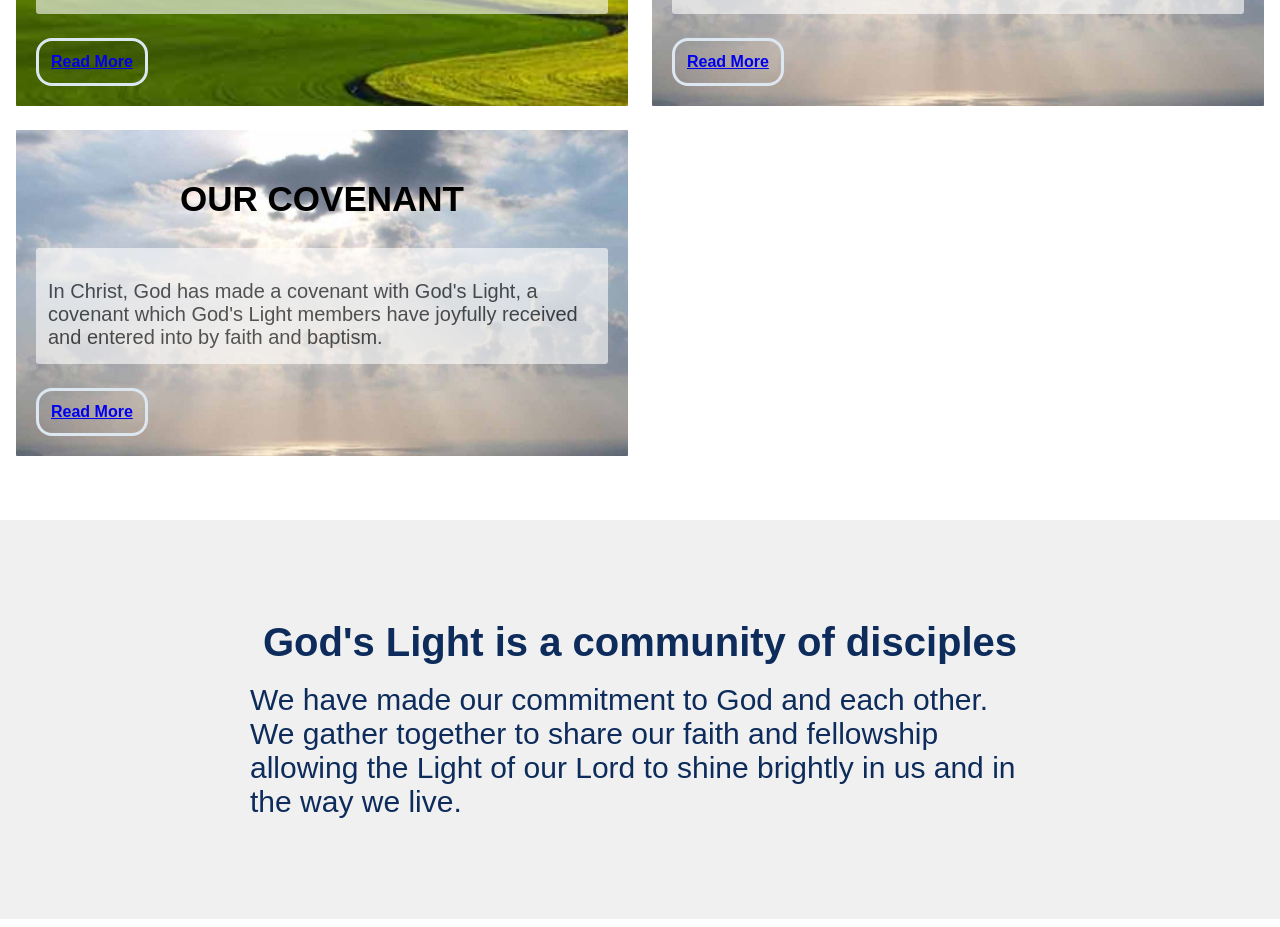
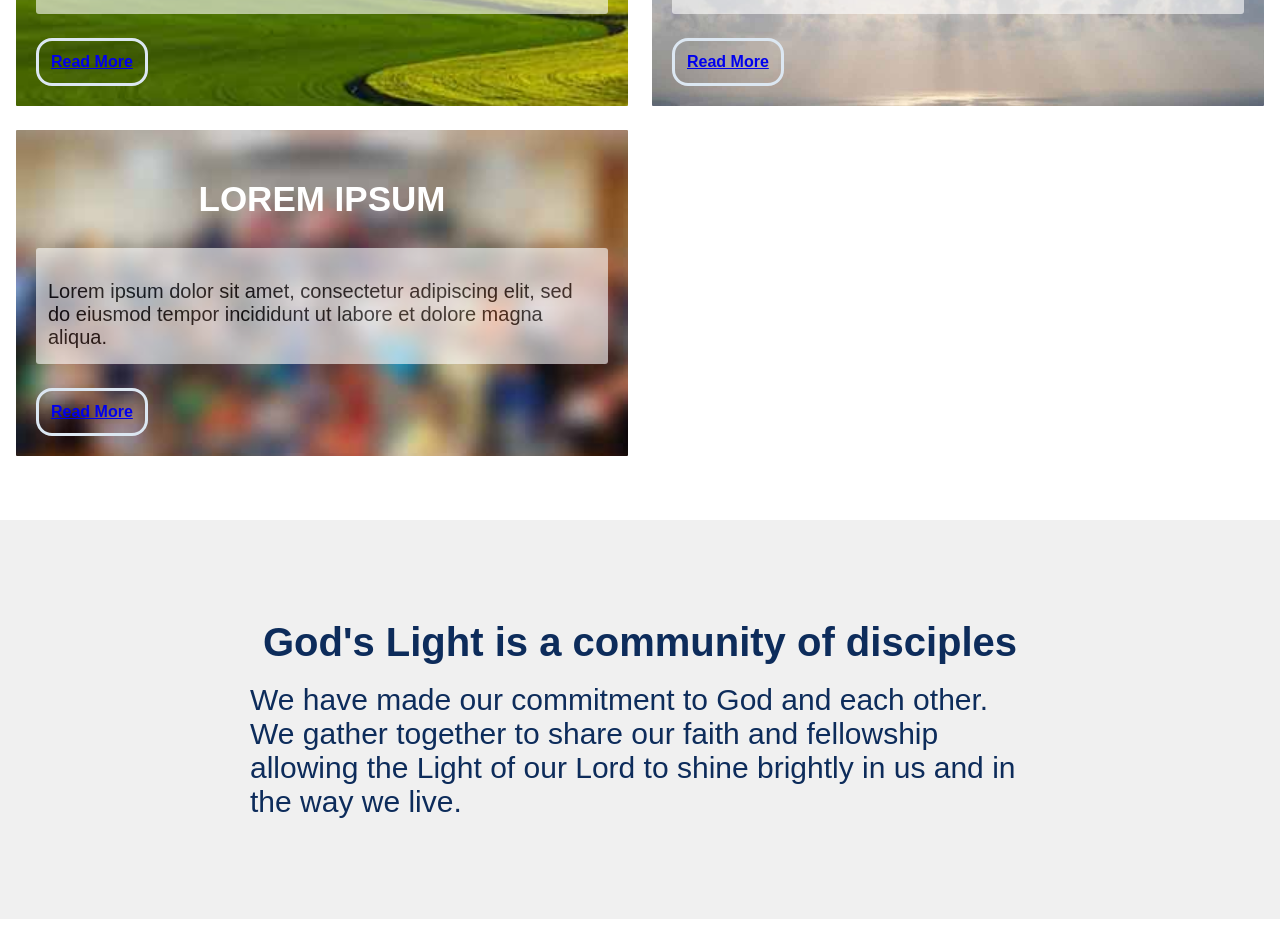
Before and after one commit to dmoralestech/gods-light, a React (Create React App) app: page / in a window 1280 px wide. Shown: the part 1608-2535 px from the top of the page. Built offline with nearby package versions, Linux system fonts and the light colour scheme; a web font is replaced by a local one.

Commit message:
Fix layouts

```diff
--- a/src/App.js
+++ b/src/App.js
@@ -128,11 +128,11 @@ const Main = () => (
         </button>
       </header>
 
-      <header className="panel2"><h2>Our Covenant</h2>
+      <header className="panel5"><h2>Lorem Ipsum</h2>
         <div className="box-text-area">
-          <p className="box-text">In Christ, God has made a covenant with God's Light, a covenant which God's
-            Light members have joyfully
-            received and entered into by faith and baptism. </p>
+          <p className="box-text">
+            Lorem ipsum dolor sit amet, consectetur adipiscing elit, sed do eiusmod tempor incididunt ut labore et dolore magna aliqua.
+          </p>
         </div>
         <button
           type="button"
```
